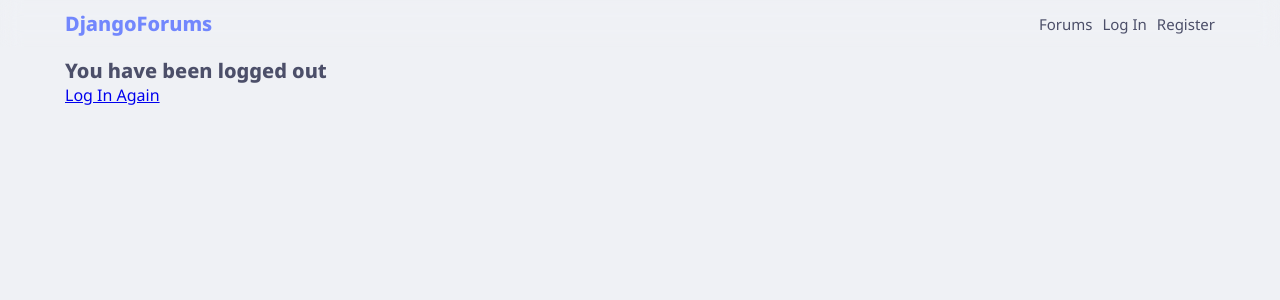
After one commit to alkmei/djangoForums, a Django app: page /users/logout in a window 1280 px wide. The commit adds this page. Shown: the top 300 px of the page. Run offline with Django 4.2, Linux system fonts and the light colour scheme; style sheets or scripts are compiled from the project's sources; some libraries are stand-ins or nearby versions.

```diff
--- a/static/main.scss
+++ b/static/main.scss
@@ -6,3 +6,4 @@
 @import "forums/forum";
 @import "forums/thread";
 @import "users/login";
+@import "users/logout";
--- /dev/null
+++ b/static/users/logout.scss
@@ -0,0 +1,9 @@
+.logout-container {
+  @include page-container;
+  h2 {
+    font-size: 2rem;
+  }
+  a {
+    font-size: 1.6rem;
+  }
+}
--- a/templates/base.html
+++ b/templates/base.html
@@ -13,8 +13,13 @@
         <h1 class="icon">DjangoForums</h1>
         <nav class="links">
             <a href="/">Forums</a>
-            <a href="{% url 'login' %}">Log In</a>
-            <a href="{% url 'register' %}">Register</a>
+            {% if user.is_authenticated %}
+                <a href="">{{ user.username }}</a>
+                <a href="{% url 'logout' %}">Log Out</a>
+            {% else %}
+                <a href="{% url 'login' %}?next={{ request.path }}">Log In</a>
+                <a href="{% url 'register' %}">Register</a>
+            {% endif %}
         </nav>
     </div>
 </header>
--- a/templates/thread.html
+++ b/templates/thread.html
@@ -7,7 +7,8 @@
             {% for post in posts %}
                 <li class="post-inner">
                     <section class="post-user">
-                    <img class="post-user__picture" src="{{ post.creator.profile.image.url }}" alt="{{ post.creator.username }}">
+                        <img class="post-user__picture" src="{{ post.creator.profile.image.url }}"
+                             alt="{{ post.creator.username }}">
                         <a class="post-user__name" href="">{{ post.creator.username }}</a>
                     </section>
                     <section class="post-content">
--- /dev/null
+++ b/templates/users/logout.html
@@ -0,0 +1,7 @@
+{% extends 'base.html' %}
+{% block content %}
+    <div class="logout-container">
+        <h2>You have been logged out</h2>
+        <a href="{% url 'login' %}">Log In Again</a>
+    </div>
+{% endblock content %}
--- a/users/urls.py
+++ b/users/urls.py
@@ -1,7 +1,11 @@
 from django.urls import path
-from .views import CustomLoginView, RegistrationView
+from .views import RegistrationView
+from django.contrib.auth.views import LoginView, LogoutView
 
 urlpatterns = [
-    path("login", CustomLoginView.as_view(), name="login"),
+    path("login", LoginView.as_view(template_name="users/login.html"), name="login"),
+    path(
+        "logout", LogoutView.as_view(template_name="users/logout.html"), name="logout"
+    ),
     path("register", RegistrationView.as_view(), name="register"),
 ]
--- a/users/views.py
+++ b/users/views.py
@@ -1,15 +1,9 @@
 from django.shortcuts import render, redirect
-from django.contrib.auth.views import LoginView
 from django.contrib.auth.forms import UserCreationForm
 from django.views import View
 
 
 # Create your views here.
-class CustomLoginView(LoginView):
-    template_name = "users/login.html"
-    redirect_authenticated_user = True
-
-
 class RegistrationView(View):
     form_class = UserCreationForm
     template_name = "users/register.html"
```
Lines whose indentation alone changed are shown as unchanged.
